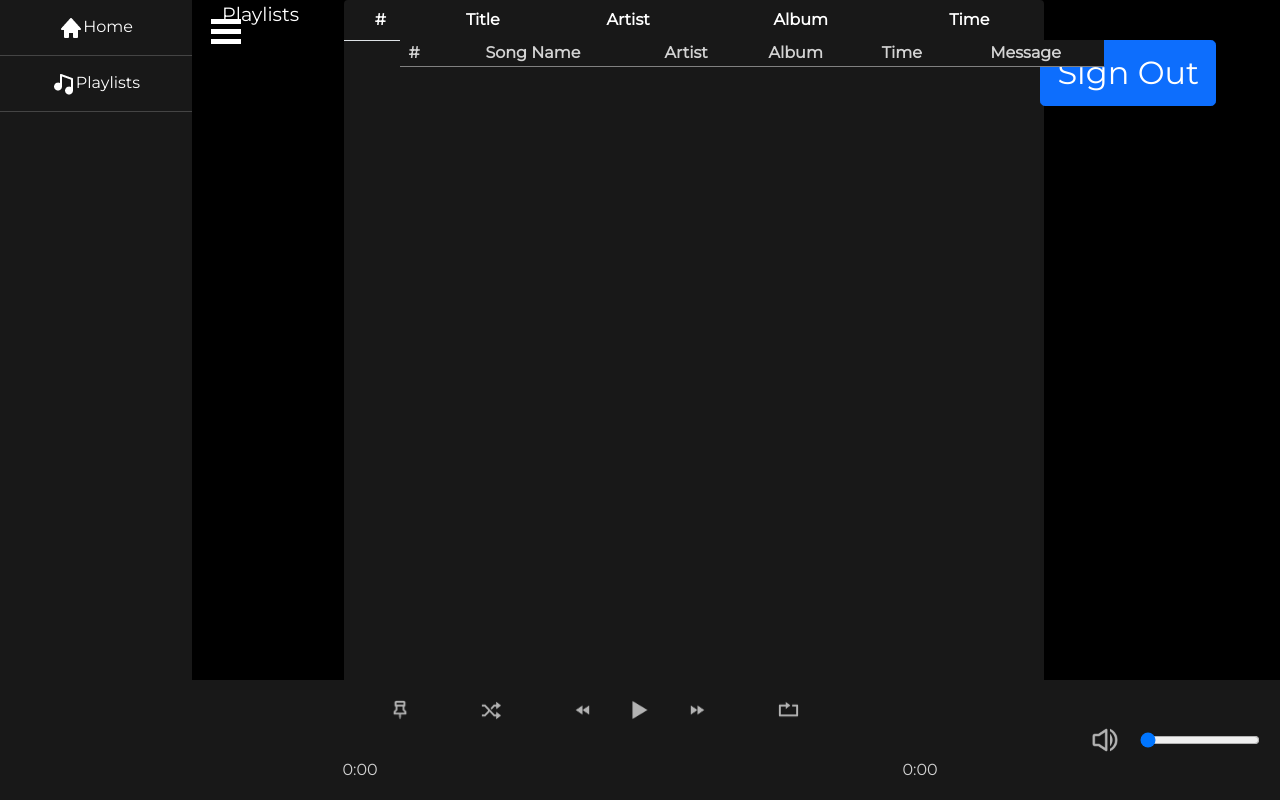
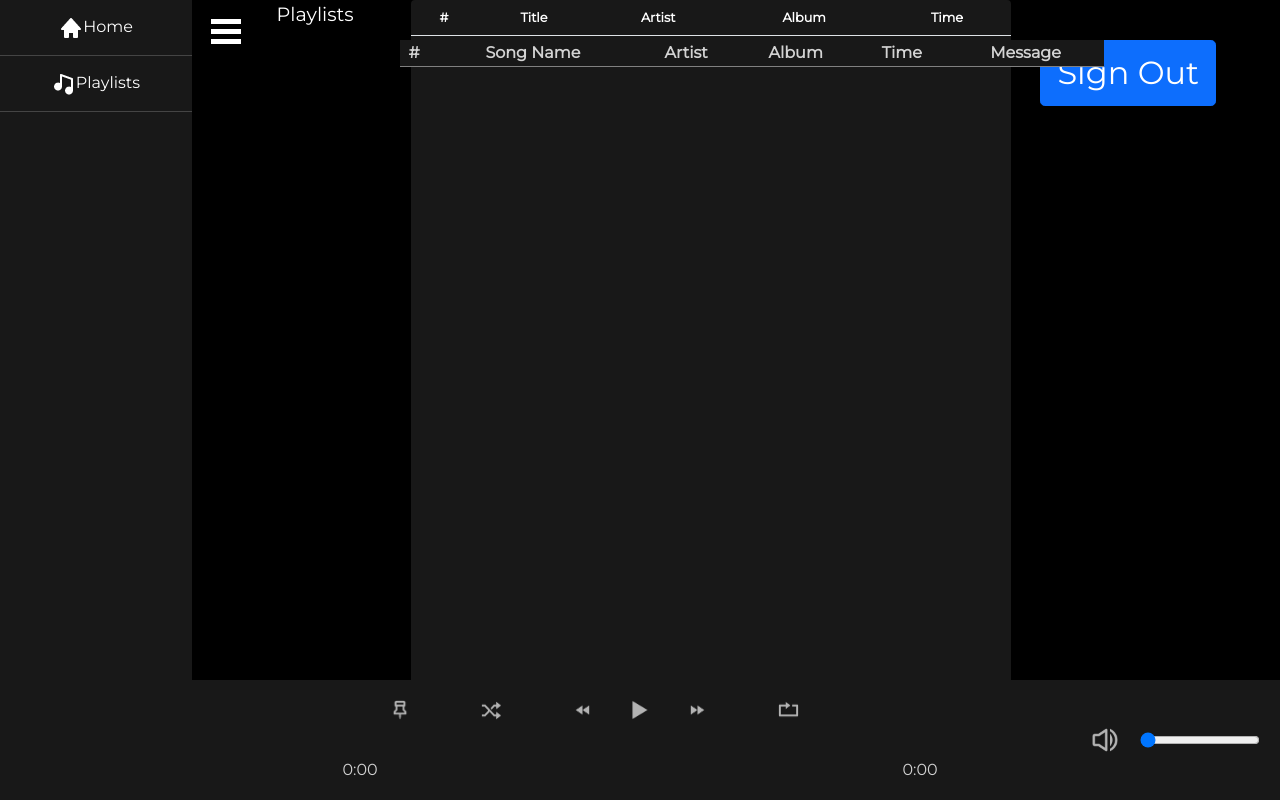
Before and after one commit to lunarmint/spotipyn, a Flask app: template modules/playlist/templates/playlist.html in a window 1280 px wide. Run offline with Flask 2, Linux system fonts and the light colour scheme; the template is opened without the code that fills it: most values are stand-ins (such as "Sample title", 1, 10 or a date in 2020); lists and menus that the app fills with data are empty; parts of the project's set-up code (start-up, migrations or seed data) failed here and were passed over; some libraries are stand-ins or nearby versions.

Commit message:
playlist size
I shrunk the width of the playlist, decreased the playlist text size and move the user playlist to the right 3% more. Should fit perfectly now

```diff
--- a/modules/playlist/static/css/style.css
+++ b/modules/playlist/static/css/style.css
@@ -15,7 +15,7 @@
     height: 85%;
     width: 60%;
     top: 0;
-    margin-left: 42%;
+    margin-left: 45%;
 }
 
 ul.playlist_menu{
@@ -39,13 +39,12 @@ a {
     grid-row: 1 / 5;
     background-color: rgba(24, 24, 24);
     text-align: justify;
-    font-size: 1rem;
+    font-size: 0.8rem;
     color: #ffffff;
     margin-right: 8vw;
     height: 91%;
     overflow: scroll;
-    width: 700px;
-    /*z-index: -1;*/
+    width: 600px;
 }
 
 .col-sm-4.item_title span {
```
